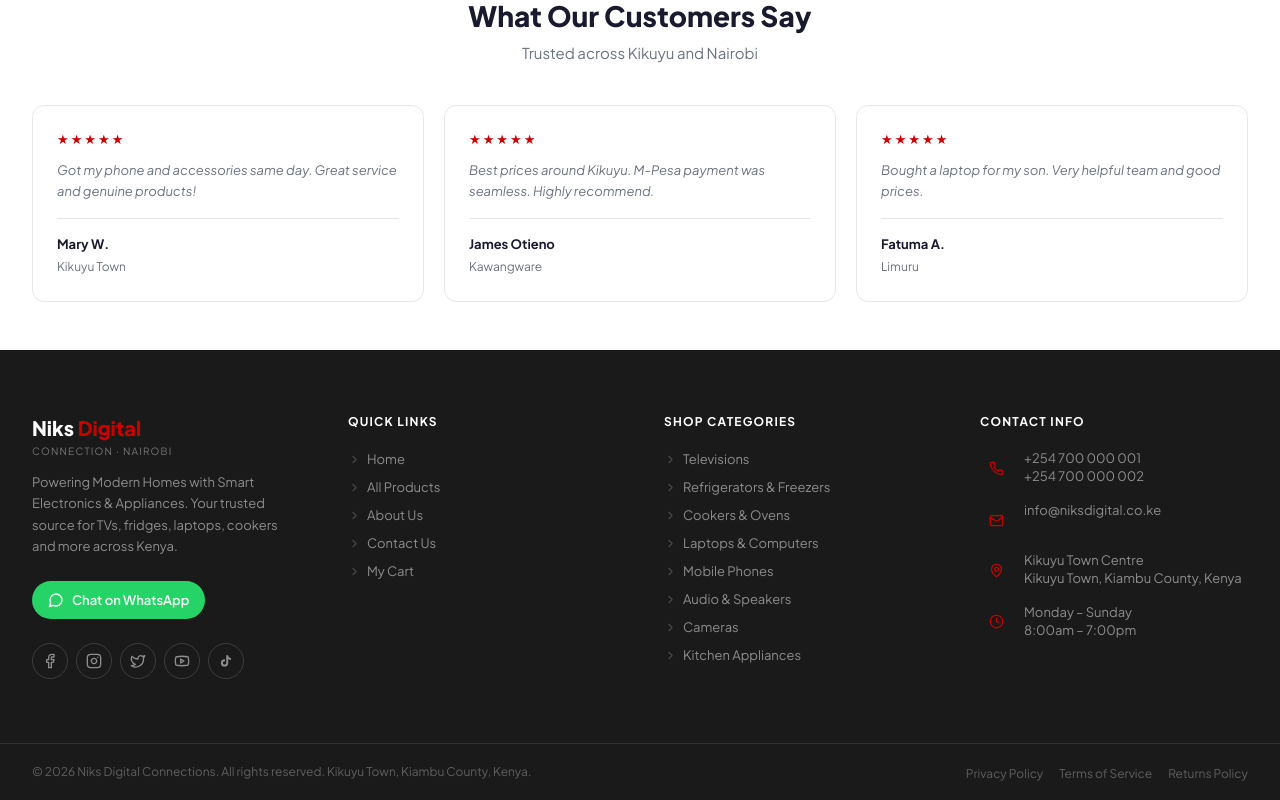
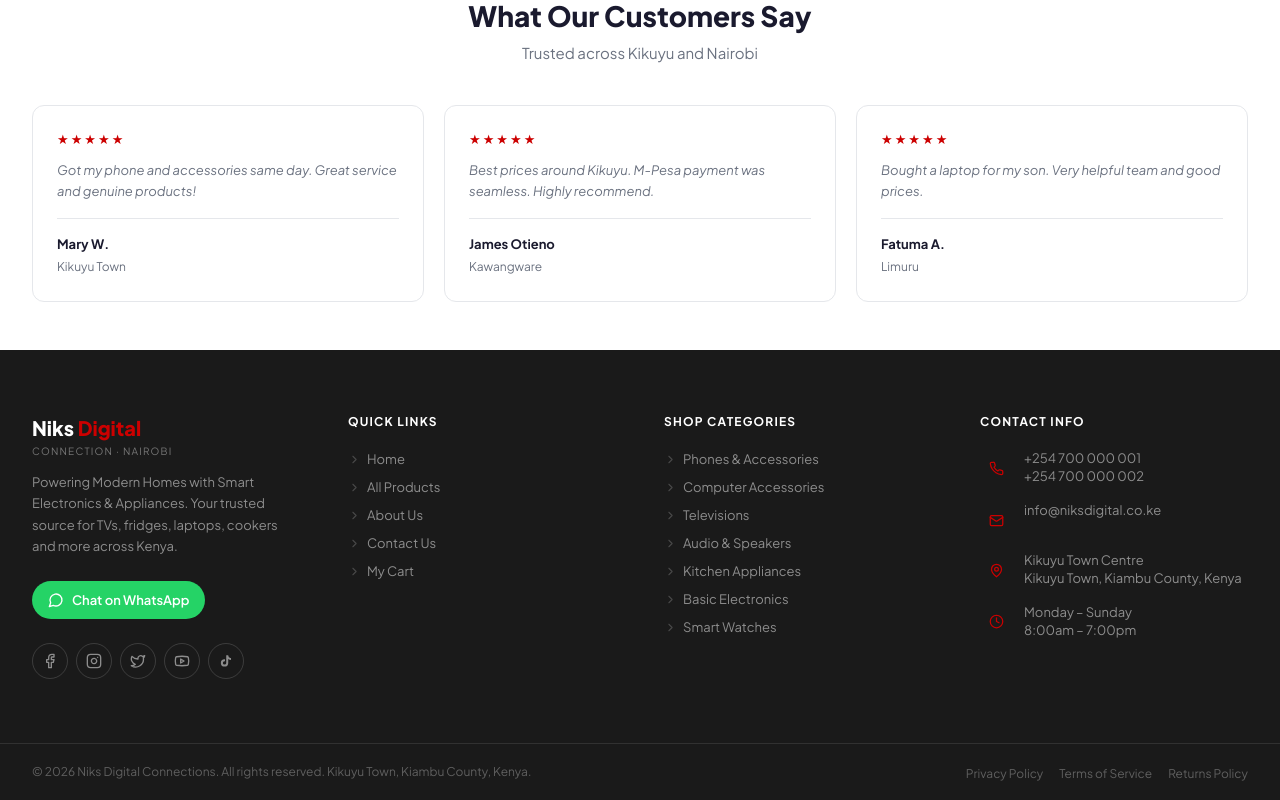
Before and after one commit to MarcusKE-dev/niks-digital, a Next.js app: page / in a window 1280 px wide. Shown: the part 1554-2354 px from the top of the page. Built offline with nearby package versions, Linux system fonts and the light colour scheme; no server answers; the database is empty.

Commit message:
Replace the category links

```diff
--- a/components/layout/Footer.tsx
+++ b/components/layout/Footer.tsx
@@ -22,14 +22,13 @@
 ] as const
 
 const CATEGORY_LINKS = [
-  { href: '/shop?category=televisions',   label: 'Televisions' },
-  { href: '/shop?category=refrigerators', label: 'Refrigerators & Freezers' },
-  { href: '/shop?category=cookers',       label: 'Cookers & Ovens' },
-  { href: '/shop?category=laptops',       label: 'Laptops & Computers' },
-  { href: '/shop?category=phones',        label: 'Mobile Phones' },
-  { href: '/shop?category=audio',         label: 'Audio & Speakers' },
-  { href: '/shop?category=cameras',       label: 'Cameras' },
-  { href: '/shop?category=kitchen',       label: 'Kitchen Appliances' },
+  { href: '/shop?category=phones',      label: 'Phones & Accessories'  },
+  { href: '/shop?category=computers',   label: 'Computer Accessories'  },
+  { href: '/shop?category=tvs',         label: 'Televisions'           },
+  { href: '/shop?category=audio',       label: 'Audio & Speakers'      },
+  { href: '/shop?category=kitchen',     label: 'Kitchen Appliances'    },
+  { href: '/shop?category=electronics', label: 'Basic Electronics'     },
+  { href: '/shop?category=wearables',   label: 'Smart Watches'         },
 ] as const
 
 const SOCIAL_LINKS = [
```
